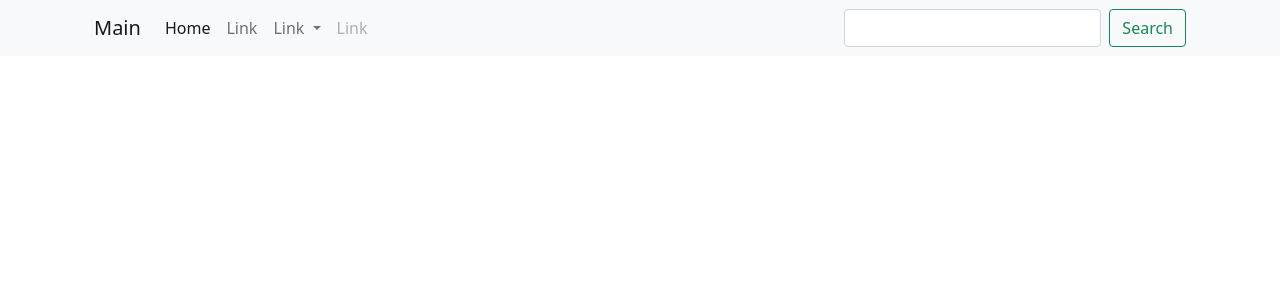
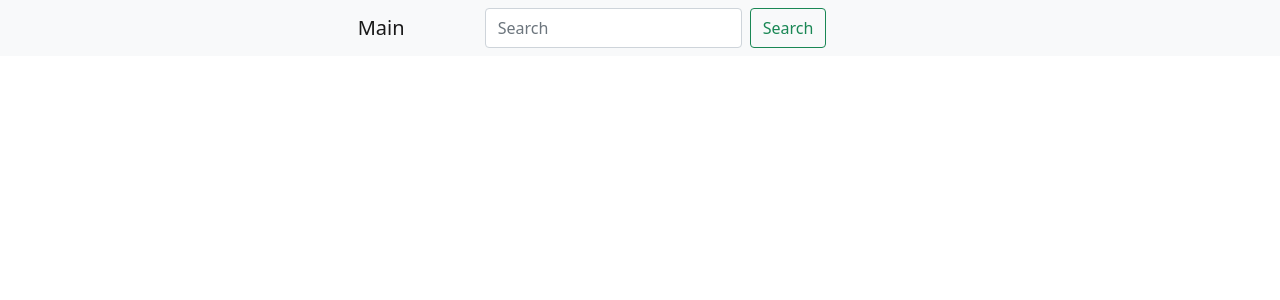
Before and after one commit to wooyong99/IEX-Cloud-Project, a Django app: template stocks/templates/stocks/home.html in a window 1280 px wide. Shown: the top 300 px of the page. Run offline with Django 3.2, Linux system fonts and the light colour scheme; the template is opened without the code that fills it, so the values that code supplies are empty.

Commit message:
nav css 적용 및 검색 예외 처리

```diff
--- a/stocks/templates/stocks/base.html
+++ b/stocks/templates/stocks/base.html
@@ -9,39 +9,42 @@
   <body>
   <div class="bg-light">
     <nav class="navbar navbar-expand-lg navbar-light container">
-      <div class="container-fluid">
+      <div class="d-flex justify-content-center w-100 gap-3">
         <a class="navbar-brand" href="/">Main</a>
-        <button class="navbar-toggler" type="button" data-bs-toggle="collapse" data-bs-target="#navbarScroll" aria-controls="navbarScroll" aria-expanded="false" aria-label="Toggle navigation">
-          <span class="navbar-toggler-icon"></span>
-        </button>
-        <div class="collapse navbar-collapse" id="navbarScroll">
-          <ul class="navbar-nav me-auto my-2 my-lg-0 navbar-nav-scroll" style="--bs-scroll-height: 100px;">
-            <li class="nav-item">
-              <a class="nav-link active" aria-current="page" href="#">Home</a>
-            </li>
-            <li class="nav-item">
-              <a class="nav-link" href="#">Link</a>
-            </li>
-            <li class="nav-item dropdown">
-              <a class="nav-link dropdown-toggle" href="#" id="navbarScrollingDropdown" role="button" data-bs-toggle="dropdown" aria-expanded="false">
-                Link
-              </a>
-              <ul class="dropdown-menu" aria-labelledby="navbarScrollingDropdown">
-                <li><a class="dropdown-item" href="#">Action</a></li>
-                <li><a class="dropdown-item" href="#">Another action</a></li>
-                <li><hr class="dropdown-divider"></li>
-                <li><a class="dropdown-item" href="#">Something else here</a></li>
-              </ul>
-            </li>
-            <li class="nav-item">
-              <a class="nav-link disabled" href="#" tabindex="-1" aria-disabled="true">Link</a>
-            </li>
-          </ul>
-          <form class="d-flex" action="{% url 'search' %}">
-            <input class="form-control me-2" type="search" splaceholder="Search" aria-label="Search" name="word">
+        <form class="d-flex mx-5 pe-5" action="{% url 'search' %}" method="GET">
+            {% csrf_token %}
+            <input class="form-control me-2" type="search" placeholder="Search" aria-label="Search" name="word">
             <button class="btn btn-outline-success" type="submit">Search</button>
-          </form>
-        </div>
+        </form>
+<!--        <div class="collapse navbar-collapse" id="navbarScroll">-->
+<!--          <ul class="navbar-nav me-auto my-2 my-lg-0 navbar-nav-scroll" style="&#45;&#45;bs-scroll-height: 100px;">-->
+<!--            <li class="nav-item">-->
+<!--              <a class="nav-link active" aria-current="page" href="#">Home</a>-->
+<!--            </li>-->
+<!--            <li class="nav-item">-->
+<!--              <a class="nav-link" href="#">Link</a>-->
+<!--            </li>-->
+<!--            <li class="nav-item dropdown">-->
+<!--              <a class="nav-link dropdown-toggle" href="#" id="navbarScrollingDropdown" role="button" data-bs-toggle="dropdown" aria-expanded="false">-->
+<!--                Link-->
+<!--              </a>-->
+<!--              <ul class="dropdown-menu" aria-labelledby="navbarScrollingDropdown">-->
+<!--                <li><a class="dropdown-item" href="#">Action</a></li>-->
+<!--                <li><a class="dropdown-item" href="#">Another action</a></li>-->
+<!--                <li><hr class="dropdown-divider"></li>-->
+<!--                <li><a class="dropdown-item" href="#">Something else here</a></li>-->
+<!--              </ul>-->
+<!--            </li>-->
+<!--            <li class="nav-item">-->
+<!--              <a class="nav-link disabled" href="#" tabindex="-1" aria-disabled="true">Link</a>-->
+<!--            </li>-->
+<!--          </ul>-->
+<!--          <form class="d-flex" action="{% url 'search' %}" method="GET" >-->
+<!--            {% csrf_token %}-->
+<!--            <input class="form-control me-2" type="search" splaceholder="Search" aria-label="Search" name="word">-->
+<!--            <button class="btn btn-outline-success" type="submit">Search</button>-->
+<!--          </form>-->
+<!--        </div>-->
       </div>
     </nav>
 </div>
```
Also changed, not shown: stocks/views.py (+8 -3 lines).
